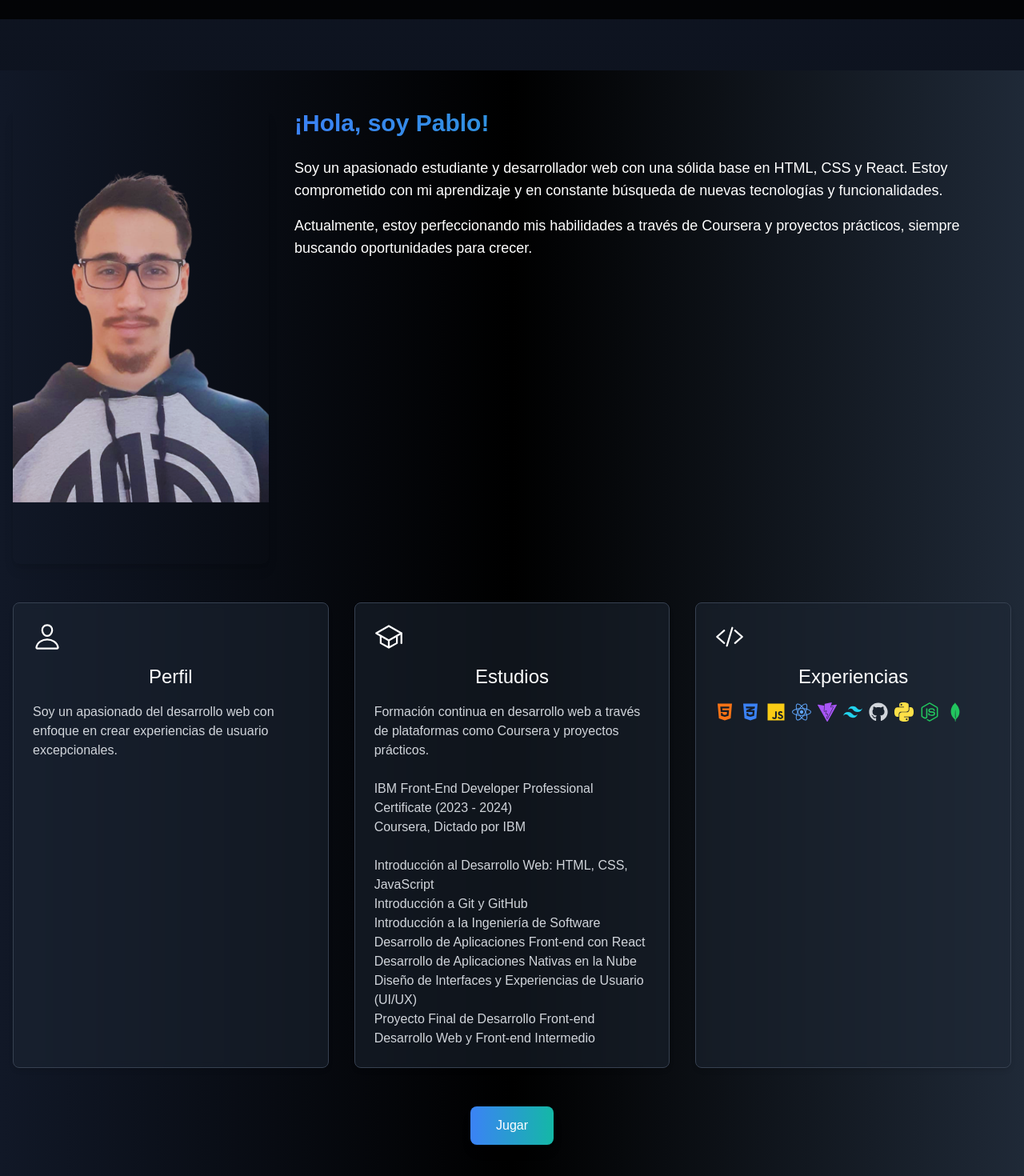
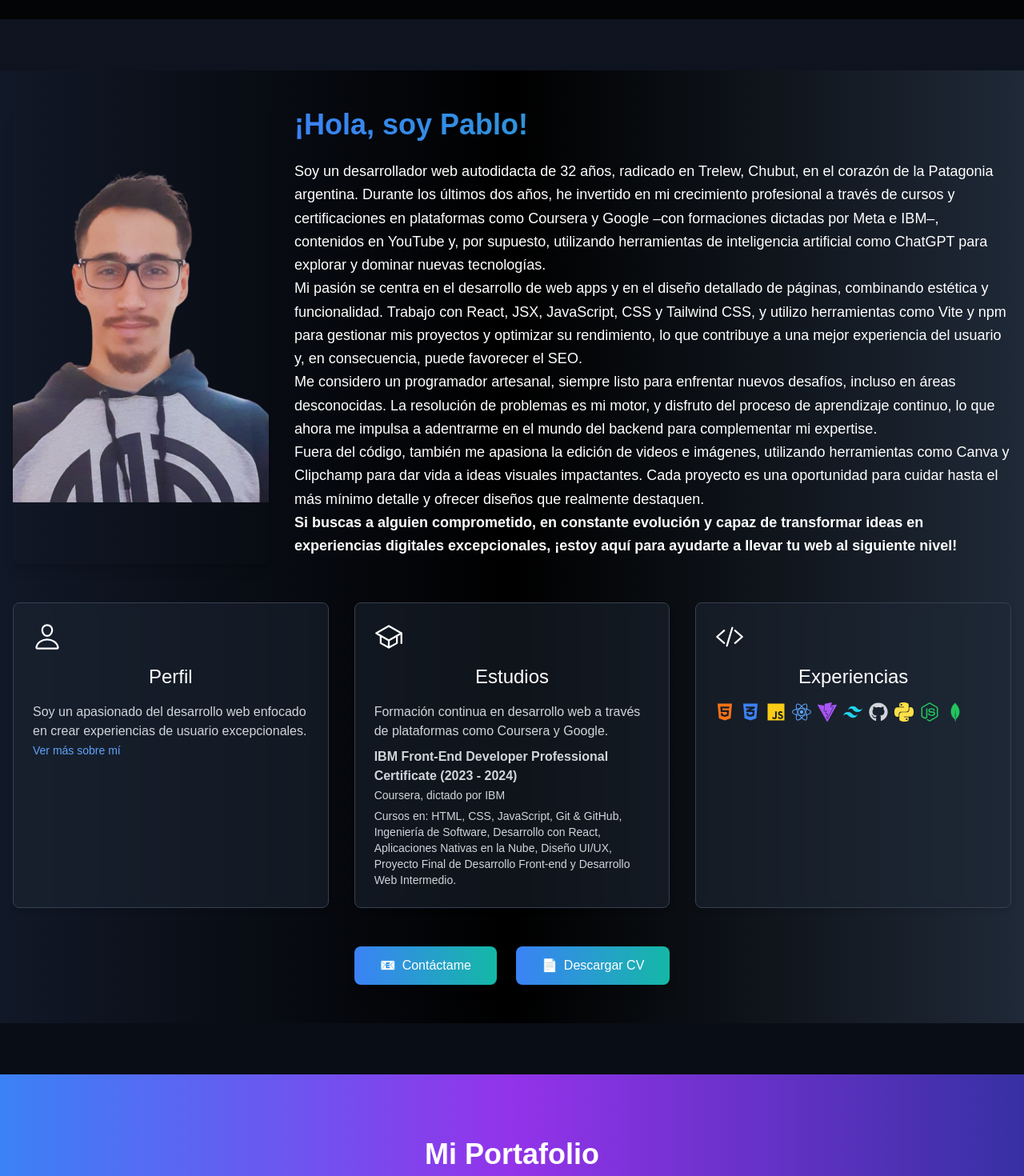
Before and after one commit to 31pablo05/pabloWebApp, a React (Vite) app in the folder mi-web-app/: page / in a window 1280 px wide. Shown: the part 840-2310 px from the top of the page at 80% size. Built offline with nearby package versions, Linux system fonts and the light colour scheme.

Commit message:
mejroando aboutme

```diff
--- a/mi-web-app/src/components/AboutMe.jsx
+++ b/mi-web-app/src/components/AboutMe.jsx
@@ -7,12 +7,23 @@ import { motion } from 'framer-motion';
 const AboutMe = () => {
   const [isHovered, setIsHovered] = useState(null);
   const [isModalOpen, setIsModalOpen] = useState(false);
+  const [modalContent, setModalContent] = useState(null);
 
   // Configuración de animaciones (fadeIn)
   const fadeIn = {
     initial: { opacity: 0, y: 20 },
     animate: { opacity: 1, y: 0 },
     transition: { duration: 0.6 }
+  };
+
+  // Funciones para el modal
+  const openModal = (content) => {
+    setModalContent(content);
+    setIsModalOpen(true);
+  };
+  const closeModal = () => {
+    setIsModalOpen(false);
+    setModalContent(null);
   };
 
   // Data para las tarjetas de información
@@ -22,9 +33,14 @@ const AboutMe = () => {
       title: "Perfil",
       icon: <IoPersonOutline className="text-4xl mb-4" />,
       content: (
-        <p className="text-gray-300">
-          Soy un apasionado del desarrollo web con enfoque en crear experiencias de usuario excepcionales.
-        </p>
+        <div className="text-gray-300 space-y-2">
+          <p>
+            Soy un apasionado del desarrollo web enfocado en crear experiencias de usuario excepcionales.
+          </p>
+          <a href="#about" className="text-blue-400 hover:underline text-sm">
+            Ver más sobre mí
+          </a>
+        </div>
       )
     },
     {
@@ -32,19 +48,29 @@ const AboutMe = () => {
       title: "Estudios",
       icon: <IoSchoolOutline className="text-4xl mb-4" />,
       content: (
-        <p className="text-gray-300">
-          Formación continua en desarrollo web a través de plataformas como Coursera y proyectos prácticos.<br /><br />
-          IBM Front-End Developer Professional Certificate (2023 - 2024)<br />
-          Coursera, Dictado por IBM<br /><br />
-          Introducción al Desarrollo Web: HTML, CSS, JavaScript<br />
-          Introducción a Git y GitHub<br />
-          Introducción a la Ingeniería de Software<br />
-          Desarrollo de Aplicaciones Front-end con React<br />
-          Desarrollo de Aplicaciones Nativas en la Nube<br />
-          Diseño de Interfaces y Experiencias de Usuario (UI/UX)<br />
-          Proyecto Final de Desarrollo Front-end<br />
-          Desarrollo Web y Front-end Intermedio
-        </p>
+        <div className="text-gray-300 space-y-2">
+          <p className="font-medium">
+            Formación continua en desarrollo web a través de plataformas como Coursera y Google.
+          </p>
+          <div className="space-y-1">
+            <p
+              className="cursor-pointer hover:underline"
+              onClick={() => openModal({
+                title: "IBM Front-End Developer Professional Certificate (2023 - 2024)",
+                issuer: "Coursera, dictado por IBM",
+                image: "/assets/certificates/ibm_cert.webp",
+                description: "Certificación que valida conocimientos avanzados en desarrollo Front-End."
+              })}
+            >
+              <strong>IBM Front-End Developer Professional Certificate (2023 - 2024)</strong>
+              <br />
+              <span className="text-sm">Coursera, dictado por IBM</span>
+            </p>
+            <p className="text-sm">
+              Cursos en: HTML, CSS, JavaScript, Git & GitHub, Ingeniería de Software, Desarrollo con React, Aplicaciones Nativas en la Nube, Diseño UI/UX, Proyecto Final de Desarrollo Front-end y Desarrollo Web Intermedio.
+            </p>
+          </div>
+        </div>
       )
     },
     {
@@ -53,28 +79,20 @@ const AboutMe = () => {
       icon: <IoCodeSlashOutline className="text-4xl mb-4" />,
       content: (
         <div className="flex flex-wrap gap-2">
-          <FaHtml5 className="text-2xl text-orange-500" />
-          <FaCss3Alt className="text-2xl text-blue-500" />
-          <FaJs className="text-2xl text-yellow-400" />
-          <FaReact className="text-2xl text-blue-400" />
-          <SiVite className="text-2xl text-purple-500" />
-          <SiTailwindcss className="text-2xl text-cyan-400" />
-          <FaGithub className="text-2xl text-gray-300" />
-          <SiPython className="text-2xl text-yellow-300" />
-          <FaNodeJs className="text-2xl text-green-500" />
-          <SiMongodb className="text-2xl text-green-500" />
+          <FaHtml5 className="text-2xl text-orange-500" title="HTML5" />
+          <FaCss3Alt className="text-2xl text-blue-500" title="CSS3" />
+          <FaJs className="text-2xl text-yellow-400" title="JavaScript" />
+          <FaReact className="text-2xl text-blue-400" title="React" />
+          <SiVite className="text-2xl text-purple-500" title="Vite" />
+          <SiTailwindcss className="text-2xl text-cyan-400" title="Tailwind CSS" />
+          <FaGithub className="text-2xl text-gray-300" title="GitHub" />
+          <SiPython className="text-2xl text-yellow-300" title="Python" />
+          <FaNodeJs className="text-2xl text-green-500" title="Node.js" />
+          <SiMongodb className="text-2xl text-green-500" title="MongoDB" />
         </div>
       )
     }
   ];
-
-  const openModal = () => {
-    setIsModalOpen(true);
-  };
-
-  const closeModal = () => {
-    setIsModalOpen(false);
-  };
 
   return (
     <motion.section
@@ -89,25 +107,36 @@ const AboutMe = () => {
           {/* Imagen de perfil con efecto hover */}
           <div className="relative w-3/4 sm:w-1/2 lg:w-1/3 max-w-xs mx-auto lg:mx-0 rounded-lg">
             <motion.img
-              whileHover={{ scale: 1.05 }}
+              whileHover={{ scale: 1.05, rotate: 1 }}
               src="/assets/images webp/pabloperfil2.webp"
               alt="Foto de Pablo"
-              className="w-full h-auto object-cover  border-gray-700 rounded-lg shadow-lg hover:shadow-[0px_0px_20px_rgba(55,146,153,0.8)] transition-all"
+              className="w-full h-auto object-cover border-gray-700 rounded-lg shadow-lg hover:shadow-[0px_0px_20px_rgba(55,146,153,0.8)] transition-all"
             />
             <div className="absolute inset-0 bg-gradient-to-t from-black/50 to-transparent opacity-0 hover:opacity-100 transition-opacity rounded-lg" />
           </div>
 
           {/* Información principal */}
-          <motion.div {...fadeIn} className="info flex-1">
-            <h2 className="text-3xl font-bold mb-6 bg-gradient-to-r from-blue-500 to-teal-500 bg-clip-text text-transparent">
+          <motion.div {...fadeIn} className="info flex-1 space-y-4">
+            <h2 className="text-4xl font-extrabold mb-6 bg-gradient-to-r from-blue-500 to-teal-500 bg-clip-text text-transparent">
               ¡Hola, soy Pablo!
             </h2>
-            <p className="text-lg text-justify lg:text-left">
-              Soy un apasionado estudiante y desarrollador web con una sólida base en HTML, CSS y React. Estoy comprometido con mi aprendizaje y en constante búsqueda de nuevas tecnologías y funcionalidades.
-            </p>
-            <p className="text-lg text-justify lg:text-left mt-4">
-              Actualmente, estoy perfeccionando mis habilidades a través de Coursera y proyectos prácticos, siempre buscando oportunidades para crecer.
-            </p>
+            <div className="text-lg text-justify lg:text-left leading-relaxed">
+              <p>
+                Soy un desarrollador web autodidacta de 32 años, radicado en Trelew, Chubut, en el corazón de la Patagonia argentina. Durante los últimos dos años, he invertido en mi crecimiento profesional a través de cursos y certificaciones en plataformas como Coursera y Google –con formaciones dictadas por Meta e IBM–, contenidos en YouTube y, por supuesto, utilizando herramientas de inteligencia artificial como ChatGPT para explorar y dominar nuevas tecnologías.
+              </p>
+              <p>
+                Mi pasión se centra en el desarrollo de web apps y en el diseño detallado de páginas, combinando estética y funcionalidad. Trabajo con React, JSX, JavaScript, CSS y Tailwind CSS, y utilizo herramientas como Vite y npm para gestionar mis proyectos y optimizar su rendimiento, lo que contribuye a una mejor experiencia del usuario y, en consecuencia, puede favorecer el SEO.
+              </p>
+              <p>
+                Me considero un programador artesanal, siempre listo para enfrentar nuevos desafíos, incluso en áreas desconocidas. La resolución de problemas es mi motor, y disfruto del proceso de aprendizaje continuo, lo que ahora me impulsa a adentrarme en el mundo del backend para complementar mi expertise.
+              </p>
+              <p>
+                Fuera del código, también me apasiona la edición de videos e imágenes, utilizando herramientas como Canva y Clipchamp para dar vida a ideas visuales impactantes. Cada proyecto es una oportunidad para cuidar hasta el más mínimo detalle y ofrecer diseños que realmente destaquen.
+              </p>
+              <p className="font-semibold">
+                Si buscas a alguien comprometido, en constante evolución y capaz de transformar ideas en experiencias digitales excepcionales, ¡estoy aquí para ayudarte a llevar tu web al siguiente nivel!
+              </p>
+            </div>
           </motion.div>
         </motion.div>
 
@@ -131,39 +160,6 @@ const AboutMe = () => {
           ))}
         </motion.div>
 
-        {/* Botón para abrir el modal del juego */}
-        <motion.div {...fadeIn} className="flex justify-center mt-12">
-          <motion.button
-            whileHover={{ scale: 1.05 }}
-            whileTap={{ scale: 0.95 }}
-            onClick={openModal}
-            className="bg-gradient-to-r from-blue-500 to-teal-500 text-white py-3 px-8 rounded-lg shadow-lg transition-all"
-          >
-            Jugar
-          </motion.button>
-        </motion.div>
-
-        {/* Modal con el juego */}
-        {isModalOpen && (
-          <div className="fixed inset-0 bg-black bg-opacity-70 flex justify-center items-center z-50">
-            <div className="relative bg-white rounded-lg w-3/4 max-w-4xl p-4">
-              <button
-                onClick={closeModal}
-                className="absolute top-2 right-2 text-white bg-red-500 p-2 rounded-full"
-              >
-                X
-              </button>
-              <iframe
-                title="Lumber Jack Game"
-                src="https://tbot.xyz/lumber/"
-                width="700"
-                height="700"
-                className="border-4 border-teal-500 rounded-2xl shadow-lg"
-              ></iframe>
-            </div>
-          </div>
-        )}
-
         {/* Botones de acción: Contacto y Descargar CV */}
         <motion.div {...fadeIn} className="buttons flex flex-col sm:flex-row justify-center mt-12 gap-6">
           <motion.a
@@ -185,6 +181,23 @@ const AboutMe = () => {
           </motion.a>
         </motion.div>
       </div>
+
+      {/* Modal para mostrar certificaciones */}
+      {isModalOpen && (
+        <div className="fixed inset-0 flex items-center justify-center bg-black bg-opacity-70 z-50">
+          <div className="bg-gray-800 p-6 rounded-lg relative max-w-md w-full">
+            <button onClick={closeModal} className="absolute top-2 right-2 text-white text-xl">&times;</button>
+            {modalContent && (
+              <div className="text-center">
+                <h3 className="text-2xl font-bold mb-4">{modalContent.title}</h3>
+                <img src={modalContent.image} alt={modalContent.title} className="mx-auto mb-4 rounded" />
+                <p className="text-gray-300 mb-4">{modalContent.issuer}</p>
+                <p className="text-gray-400 text-sm">{modalContent.description}</p>
+              </div>
+            )}
+          </div>
+        </div>
+      )}
     </motion.section>
   );
 };
```
